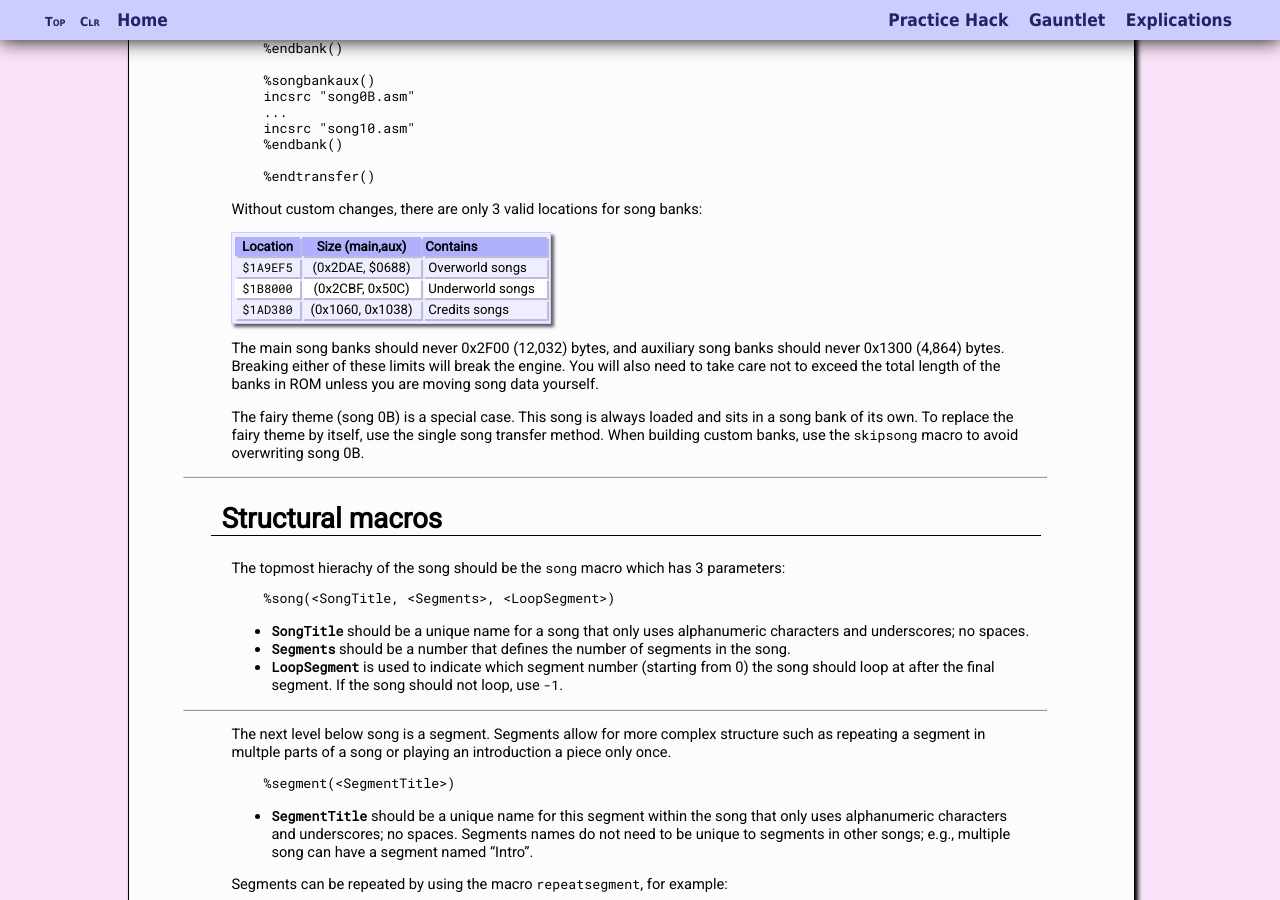
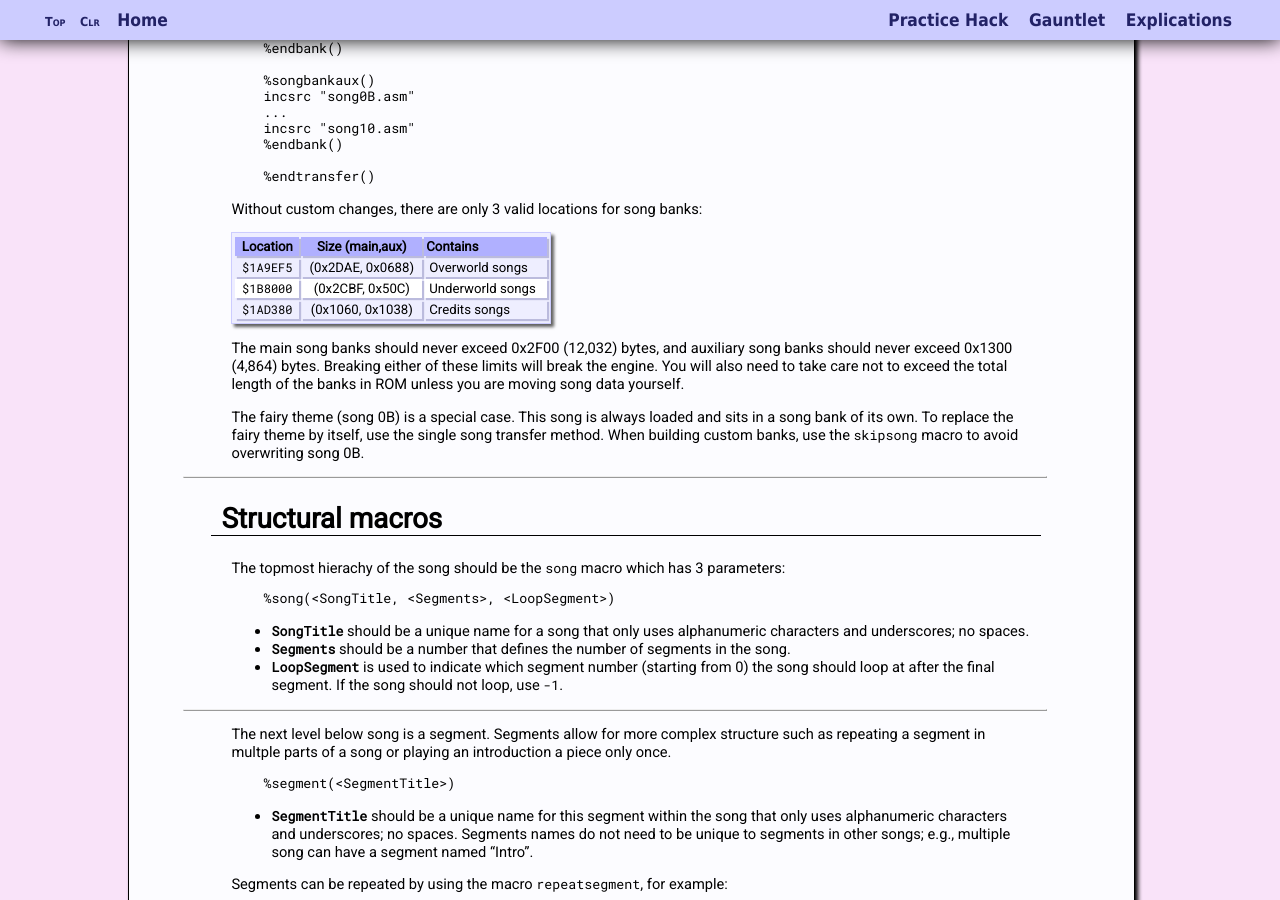
Before and after one commit to spannerisms/spannerisms.github.io, a Jekyll site: the page built from misc/asmmusic.md, in a window 1280 px wide and 900 px high, scrolled down 2671 px. Built offline with Jekyll 4.4.1, drawn with Linux system fonts in a browser that asks for light colours; some of the changed text lies outside the part shown.

Commit message:
corrections

````diff
--- a/misc/asmmusic.md
+++ b/misc/asmmusic.md
@@ -159,11 +159,11 @@ Without custom changes, there are only 3 valid locations for song banks:
 
 | Location | Size (main,aux) | Contains
 |:---:|:---:|:---|
-| `$1A9EF5` | (0x2DAE, $0688) | Overworld songs |
+| `$1A9EF5` | (0x2DAE, 0x0688) | Overworld songs |
 | `$1B8000` | (0x2CBF, 0x50C) | Underworld songs |
 | `$1AD380` | (0x1060, 0x1038) | Credits songs |
 
-The main song banks should never 0x2F00 (12,032) bytes, and auxiliary song banks should never 0x1300 (4,864) bytes. Breaking either of these limits will break the engine. You will also need to take care not to exceed the total length of the banks in ROM unless you are moving song data yourself.
+The main song banks should never exceed 0x2F00 (12,032) bytes, and auxiliary song banks should never exceed 0x1300 (4,864) bytes. Breaking either of these limits will break the engine. You will also need to take care not to exceed the total length of the banks in ROM unless you are moving song data yourself.
 
 The fairy theme (song 0B) is a special case. This song is always loaded and sits in a song bank of its own. To replace the fairy theme by itself, use the single song transfer method. When building custom banks, use the `skipsong` macro to avoid overwriting song 0B.
 
@@ -633,7 +633,7 @@ A single C4 note can be played with a specific sample with one command. This is
     db !perc00 ; plays sample 3 (0+3)
     db !perc0B ; plays sample 14 (11+3)
     db !setpbase, 0
-    db !perc0B ; plays sample 11 (11+0
+    db !perc0B ; plays sample 11 (11+0)
 ```
 
 The sample changed to by a percussion hit will apply until instrument is changed again with another percussive hit or the `!instr` command.
@@ -851,6 +851,6 @@ Improvements:
 
 ## Custom instruments
 
-Custom instruments are difficult to add because ALTTP likes having all of its instruments loaded at the same time, leaving little room for swapping samples out. For those brave enough to attempt this, I offer <a href="/assets/asmmusic/add_instruments.bin">this template</a> and <a href="https://github.com/spannerisms/BRRSuiteGUI">BRRSuiteGUI</a>. The latter is a custom tool for creating and previewing SNES sound samples in a more comfortable environment.
+Custom instruments are difficult to add because ALTTP likes having all of its instruments loaded at the same time, leaving little room for swapping samples out. For those brave enough to attempt this, I offer <a href="/assets/asmmusic/add_instruments.asm">this template</a> and <a href="https://github.com/spannerisms/BRRSuiteGUI">BRRSuiteGUI</a>. The latter is a custom tool for creating and previewing SNES sound samples in a more comfortable environment.
 
 I may expand this section in the future&hellip;
````
Also changed, not shown: other parts of misc/asmmusic.md (+1 -1 lines).
